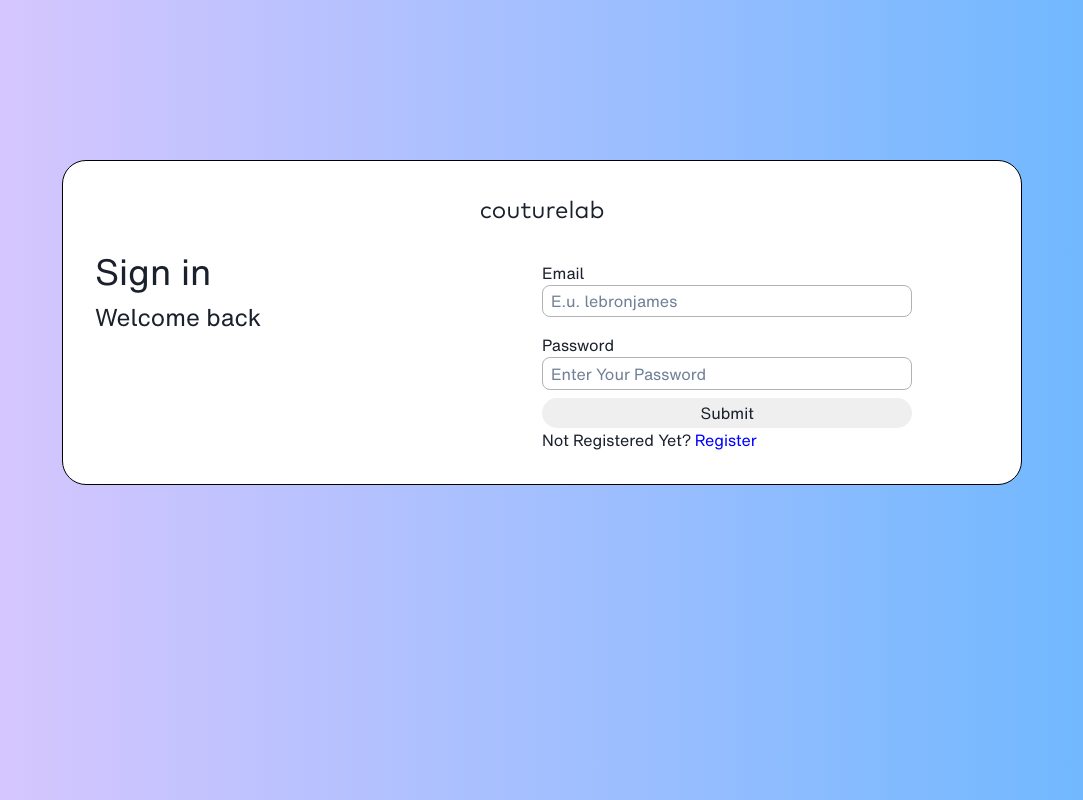
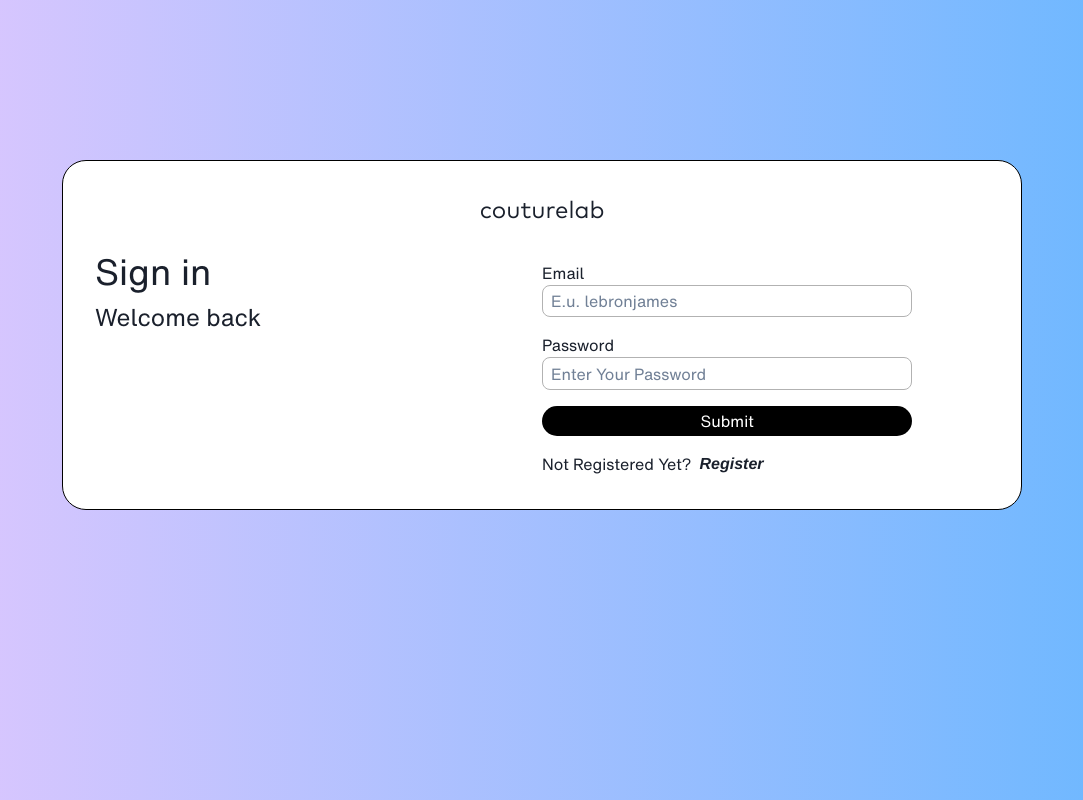
Before and after one commit to felixliang50779/Couture-Lab, a React (Create React App) app in the folder couture-lab-ui/: page /signin in a window 1280 px wide. Shown: the whole page, without its empty margins (98-1181 px from the left). Built offline with nearby package versions, Linux system fonts and the light colour scheme; no server answers.

Commit message:
lots of minor styling changes

```diff
--- a/couture-lab-ui/public/main.css
+++ b/couture-lab-ui/public/main.css
@@ -1,6 +1,25 @@
 /* Setting border-box with universal selector for easy debugging */
 * {
     box-sizing: border-box;
+}
+
+/* width */
+::-webkit-scrollbar {
+    width: 0.8em;
+}
+
+/* Track */
+::-webkit-scrollbar-track {
+    box-shadow: inset 0 0 10px 10px #282a36;
+    border: solid 3em transparent;
+    margin: 0.2em 0 0.2em 0;
+}
+
+/* Handle */
+::-webkit-scrollbar-thumb {
+    box-shadow: inset 0 0 10px 10px black;
+    border: solid 0.2em transparent;
+    border-radius: 1em;
 }
 
 /* Setting flex column layout for the overall page and page body */
--- a/couture-lab-ui/src/Components/formselect.module.css
+++ b/couture-lab-ui/src/Components/formselect.module.css
@@ -3,7 +3,7 @@
     border-radius: 0.7em;
     border: 0.1em black solid;
     padding: 0.4em;
-    margin: 0.5em 0 0 0;
+    margin: 0.5em 0 0.5em 0;
 }
 
 .form-select:hover {
--- a/couture-lab-ui/src/Components/itemModal.js
+++ b/couture-lab-ui/src/Components/itemModal.js
@@ -77,7 +77,7 @@ export default function ItemModal({ onClose, isOpen, deletingStatus, setDeleting
                     {selectedItem.displayName}
                 </AlertDialogHeader>
                 <AlertDialogCloseButton className={`${deletingStatus && styles['closet-upload-disabled']}`}/>
-                <AlertDialogBody>
+                <AlertDialogBody display="flex" flexDirection="column" alignItems="start">
                     { deletingStatus ? <Progress isIndeterminate colorScheme="teal" /> :
                     <img
                         className={styles['preview-image']}
@@ -86,6 +86,9 @@ export default function ItemModal({ onClose, isOpen, deletingStatus, setDeleting
                     }
                     <p className={styles['closet-delete-category']}>
                         Category: {selectedItem?.category?.charAt(0).toUpperCase() + selectedItem?.category?.slice(1)}
+                    </p>
+                    <p className={styles['closet-delete-category']}>
+                        Used In: 0 Outfits
                     </p>
                     <button
                         className={`${styles['closet-delete-button']} ${deletingStatus && styles['closet-upload-disabled']}`}
--- a/couture-lab-ui/src/Components/stylingAssistant.js
+++ b/couture-lab-ui/src/Components/stylingAssistant.js
@@ -62,7 +62,7 @@ export default function StylingAssistant() {
         const decoder = new TextDecoder();
         const loopRunner = true;
         const imgLabel = /!\[.*?\]/g;
-        const imgLink = /(\(https?:\/\/encrypted-tbn.*=CAE\))/g;
+        const imgLink = /(\(https?:\/\/encrypted-tbn.*\))/g;
 
         let stylistResponse = "";
 
--- a/couture-lab-ui/src/Components/stylingAssistant.module.css
+++ b/couture-lab-ui/src/Components/stylingAssistant.module.css
@@ -79,8 +79,3 @@
     background-position: 0%;
     transition: all 0.1s ease-in-out;
 }
-
-.query-button:hover {
-    background-color: #DE7E5D;
-    background-position: 100%;
-}
--- a/couture-lab-ui/src/PageStyles/Closet.module.css
+++ b/couture-lab-ui/src/PageStyles/Closet.module.css
@@ -171,6 +171,8 @@
     background-color: black;
 }
 
+
+
 .down-arrow:hover {
     opacity: 60%;
 }
--- a/couture-lab-ui/src/PageStyles/Modal.module.css
+++ b/couture-lab-ui/src/PageStyles/Modal.module.css
@@ -56,7 +56,7 @@
 
 .closet-upload-input:hover {
     cursor: pointer;
-    transform: scale(102%);
+    transform: scale(101%);
 }
 
 .closet-input-header {
@@ -124,7 +124,7 @@
 
 .closet-delete-category {
     font-weight: bold;
-    margin: 1em 0 0.5em 0;
+    margin: 1em 0 0.5em 1em;
     font-size: 1.2em;
 }
 
--- a/couture-lab-ui/src/PageStyles/Profile.module.css
+++ b/couture-lab-ui/src/PageStyles/Profile.module.css
@@ -1,6 +1,6 @@
 .profile-container {
     /* Dealing with collapse */
-    height: 130vh;
+    height: 100vh;
     min-width: 545px;
 }
 
@@ -48,18 +48,22 @@
 
 .profile-stylingbutton {
     background-color: #000000;
-    margin: 1em 0 1em 1em;
+    margin: 1em 0 1em 0;
     width: 95%;
 }
 
 .profile-updatebutton {
     background-color: #808080;
-    margin: 1em 0 1em 1em;
+    margin: 1em 0 1em 0;
     width: 95%;
 }
 
-.profile-stylingbutton:hover, .profile-updatebutton:hover, .profile-deleteaccount:hover {
+.profile-stylingbutton:hover, .profile-deleteaccount:hover {
     transform: scale(105%);
+}
+
+.profile-updatebutton:hover {
+    background-color: black;
 }
 
 .profile-styling-card-inner {
--- a/couture-lab-ui/src/PageStyles/SignIn.module.css
+++ b/couture-lab-ui/src/PageStyles/SignIn.module.css
@@ -5,10 +5,10 @@
 }
 
 .couturelab-logo {
-    display: block;
+    display: flex;
+    width: fit-content;
     font-family: "MarkPro";
     font-size: 1.5em;
-    text-align: center;
 }
 
 .signin-card {
@@ -18,6 +18,12 @@
     border: 0.1em solid #000000;
     border-radius: 1.5em;
     font-family: 'Helvetica';
+}
+
+.card-header {
+    display: flex;
+    flex-direction: column;
+    align-items: center;
 }
 
 .signin-content {
@@ -59,29 +65,41 @@
 }
 
 .signin-submit {
+    background-color: black;
+    color: white;
     border-radius: 1.5em;
-    margin: 0.5em 0 0 0;
+    margin-top: 1em;
     padding: 0.2em 0 0.2em 0;
     transition: all 0.2s;
 }
 
 .signin-submit:hover {
-    background-color: #282a36;
-    color: white;
+    transform: scale(102%);
     cursor: pointer;
 }
 
 .signin-register {
     display: flex;
-    gap: 0.2em;
+    margin-top: 1em;
+    gap: 0.5em;
 }
 
 .signin-register-link {
-    color: #0000ff;
+    font-weight: bold;
+    display: inline-block;
+    padding-bottom: 1px;
+    background-image: linear-gradient(#000 0 0);
+    background-position: 0 100%; /*OR bottom left*/
+    background-size: 0% 2px;
+    background-repeat: no-repeat;
+    transition:
+      background-size 0.3s,
+      background-position 0s 0.3s; /*change after the size immediately*/
 }
 
 .signin-register-link:hover {
-    text-decoration: underline;
+    background-position: 100% 100%; /*OR bottom right*/
+    background-size: 100% 2px;
 }
 
 .signin-text-container {
--- a/couture-lab-ui/src/Pages/Closet.js
+++ b/couture-lab-ui/src/Pages/Closet.js
@@ -270,7 +270,7 @@ const Closet = () => {
                     <Sheet.Container>
                         <Sheet.Header className={styles['sheet-modal-header']}>
                             <button onClick={() => snapTo(1)}>
-                                <IoIosArrowDown className={styles['down-arrow']} color="white" size={32}  />
+                                <IoIosArrowDown className={styles['down-arrow']} color="white" size={25}  />
                             </button>
                         </Sheet.Header>
                         <Sheet.Content className={styles['sheet-modal-container']}>
--- a/couture-lab-ui/src/Pages/SignIn.js
+++ b/couture-lab-ui/src/Pages/SignIn.js
@@ -1,5 +1,5 @@
 import { useState, useEffect, useContext } from 'react';
-import { Link, useNavigate } from 'react-router-dom';
+import { useNavigate } from 'react-router-dom';
 import { signInWithEmailAndPassword, onAuthStateChanged } from 'firebase/auth';
 import { FirebaseAuth } from '../Utilities/firebase.js';
 import { AuthContext } from '../Utilities/authcontext.js';
@@ -58,7 +58,9 @@ const SignIn = () => {
 
         <div className={styles['signin-container']}>
             <div className={styles['signin-card']}>
-                <a className={styles['couturelab-logo']} href='/'>couturelab</a>
+                <div className={styles['card-header']}>
+                    <a className={styles['couturelab-logo']} href='/'>couturelab</a>
+                </div>
                 <div className={styles['signin-content']}>
                     <div className={styles['signin-content-text']}>
                         <h1 className={styles['signin-header']}>Sign in</h1>
@@ -91,9 +93,11 @@ const SignIn = () => {
                             </form>
                             <div className={styles['signin-register']}>
                                 <h2>Not Registered Yet?</h2>
-                                <Link className={styles['signin-register-link']} to="/signup">
-                                    Register
-                                </Link>
+                                <i>
+                                    <a className={styles['signin-register-link']} href="/signup">
+                                        Register
+                                    </a>
+                                </i>
                             </div>
                         </div>
                     )}
```
Also changed, not shown: couture-lab-ui/src/Pages/SignUp.js (+9 -5 lines), 1 other file (tests, documents, lock files or other folders).
